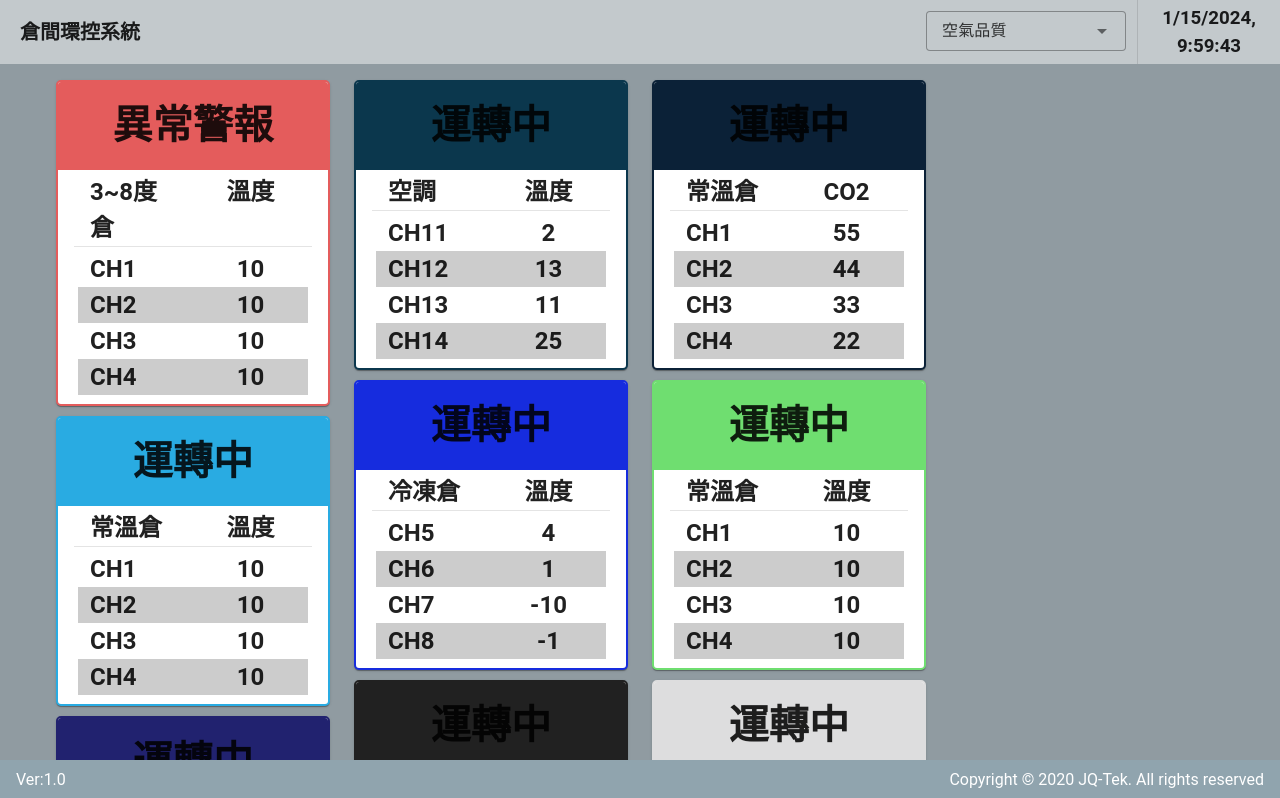
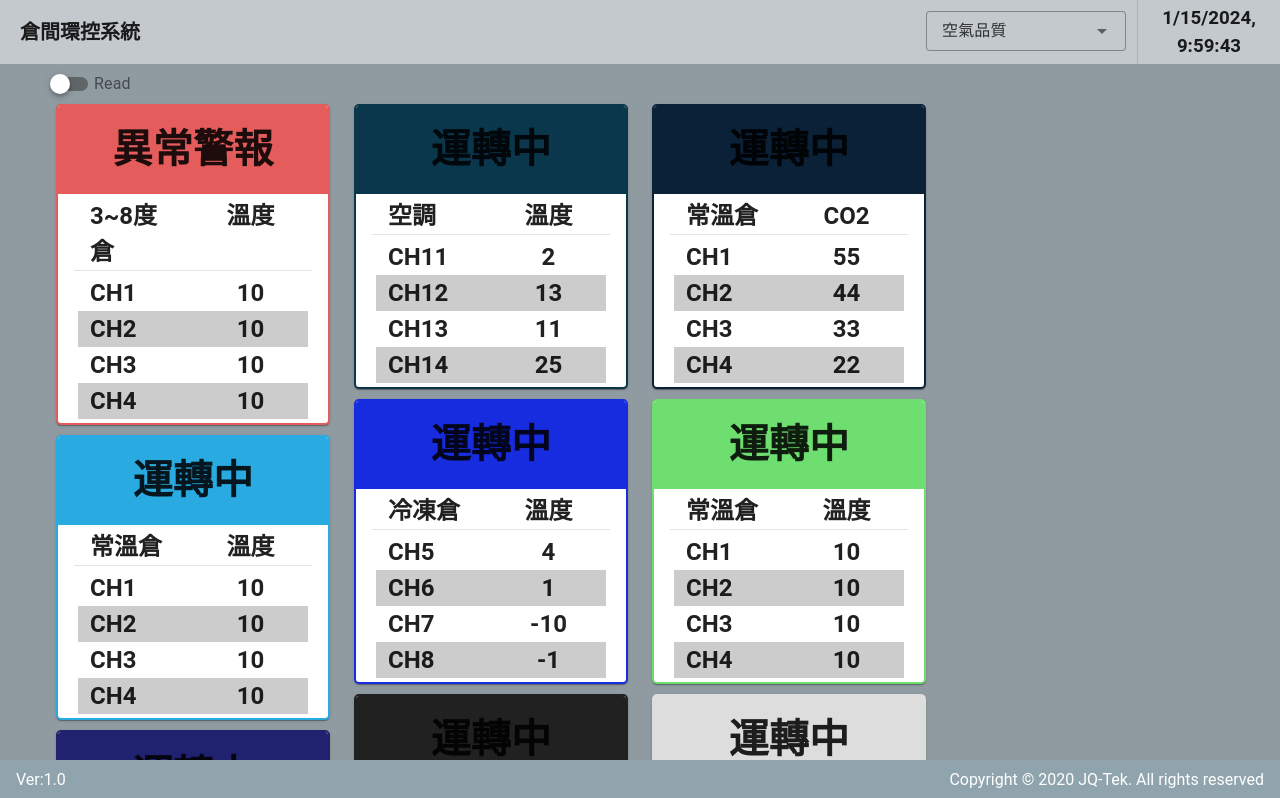
Before and after one commit to lin-lin9527/data_collection, a Vue app: page /dataLog in a window 1280 px wide. Shown: the top 798 px of the page. Built offline with nearby package versions, Linux system fonts and the light colour scheme; what vuex-map-fields would draw is missing.

Commit message:
update drag animation

```diff
--- a/src/components/dataLogCard.vue
+++ b/src/components/dataLogCard.vue
@@ -4,6 +4,7 @@
     :style="[{
       'border-radius': '5px',
       'border-width': '2px',
+      'user-select': 'none',
       'border-color': info['color'],
     }]"
   >
@@ -59,7 +60,7 @@
             <h3 style="font-size: 24px; text-align: center">{{ info['info4'].value}}</h3>
           </v-col>
         </v-row>
-        <div style="height: 5px"></div>
+        <!-- <div style="height: 5px"></div> -->
       </v-container>
     </v-container>
   </v-card>
--- a/src/store/module/setup.js
+++ b/src/store/module/setup.js
@@ -10,6 +10,7 @@ const state = {
   // ================== Data Interval ==================
   machineInterval: null,
   // ================== Data Info ==================
+  editState: true,
   info: {
     1: {
       title: "常溫倉",
--- a/src/views/dataLog.vue
+++ b/src/views/dataLog.vue
@@ -1,22 +1,29 @@
 <template>
   <v-main>
-    <v-container>
+    <v-container class="pt-0">
+      <v-switch
+        v-model="editState"
+        hide-details
+        density="compact"
+        color="primary"
+        :label="editState ? 'Write' : 'Read'"
+      ></v-switch>
       <v-row>
         <v-col cols="12" lg="3">
           <div id="drag_position" class="delay1">
-            <div :id="'drag' + item[1].id" style="position: relative">
-              <DataLogCard :info="item[1]" id="item1" />
+            <div :id="'drag1'" style="position: relative">
+              <DataLogCard :info="item[1]" id="item1"/>
             </div>
           </div>
           <div style="height: 10px"></div>
           <div id="drag_position" class="delay1">
-            <div :id="'drag' + item[2].id" style="position: relative">
+            <div :id="'drag2'" style="position: relative">
               <DataLogCard :info="item[2]" id="item2" />
             </div>
           </div>
           <div style="height: 10px"></div>
           <div id="drag_position" class="delay1">
-            <div :id="'drag' + item[3].id" style="position: relative">
+            <div :id="'drag3'" style="position: relative">
               <DataLogCard :info="item[3]" id="item3" />
             </div>
           </div>
@@ -24,19 +31,19 @@
         </v-col>
         <v-col cols="12" lg="3">
           <div id="drag_position" class="delay2">
-            <div :id="'drag' + item[4].id" style="position: relative">
+            <div :id="'drag4'" style="position: relative">
               <DataLogCard :info="item[4]" id="item4" />
             </div>
           </div>
           <div style="height: 10px"></div>
           <div id="drag_position" class="delay2">
-            <div :id="'drag' + item[5].id" style="position: relative">
+            <div :id="'drag5'" style="position: relative">
               <DataLogCard :info="item[5]" id="item5" />
             </div>
           </div>
           <div style="height: 10px"></div>
           <div id="drag_position" class="delay2">
-            <div :id="'drag' + item[6].id" style="position: relative">
+            <div :id="'drag6'" style="position: relative">
               <DataLogCard :info="item[6]" id="item6" />
             </div>
           </div>
@@ -44,19 +51,19 @@
         </v-col>
         <v-col cols="12" lg="3">
           <div id="drag_position" class="delay3">
-            <div :id="'drag' + item[7].id" style="position: relative">
+            <div :id="'drag7'" style="position: relative">
               <DataLogCard :info="item[7]" id="item7" />
             </div>
           </div>
           <div style="height: 10px"></div>
           <div id="drag_position" class="delay3">
-            <div :id="'drag' + item[8].id" style="position: relative">
+            <div :id="'drag8'" style="position: relative">
               <DataLogCard :info="item[8]" id="item8" />
             </div>
           </div>
           <div style="height: 10px"></div>
           <div id="drag_position" class="delay3">
-            <div :id="'drag' + item[9].id" style="position: relative">
+            <div :id="'drag9'" style="position: relative">
               <DataLogCard :info="item[9]" id="item9" />
             </div>
           </div>
@@ -71,6 +78,13 @@
 import DataLogCard from "@/components/dataLogCard.vue";
 import dataLog from "./json/dataLog.json";
 
+// Vuex
+import { createHelpers } from "vuex-map-fields";
+const { mapFields } = createHelpers({
+  getterType: "getData",
+  mutationType: "updateData",
+});
+
 export default {
   components: {
     DataLogCard,
@@ -81,6 +95,21 @@ export default {
       elementCount: 9,
     };
   },
+  computed: {
+    ...mapFields(["editState"]),
+  },
+  watch: {
+    editState(isOpen) {
+      console.log("!!!!!!!!!!!!!!!!",isOpen)
+      if (isOpen) {
+        for (let i = 1; i <= this.elementCount; i++)
+          this.dragElement(`item${String(i)}`);
+      } else {
+        for (let i = 1; i <= this.elementCount; i++)
+          this.closeDeagElement(`item${String(i)}`);
+      }
+    },
+  },
   created() {
     this.item = dataLog["item"];
   },
@@ -89,13 +118,18 @@ export default {
       this.dragElement(`item${String(i)}`);
   },
   methods: {
+    closeDeagElement(idName) {
+      var elmnt = document.getElementById(idName);
+      elmnt.onmousedown = null;
+      elmnt.onmouseenter = null;
+      elmnt.onmouseleave = null;
+      elmnt.onmouseup = null;
+      elmnt.onmousemove = null;
+    },
     dragElement(idName) {
       var that = this;
       var elmnt = document.getElementById(idName);
-      var pos1 = 0,
-        pos2 = 0,
-        pos3 = 0,
-        pos4 = 0;
+      var pos1 = 0, pos2 = 0, pos3 = 0, pos4 = 0;
       elmnt.onmousedown = dragMouseDown;
       elmnt.onmouseenter = hoverNMouseEnter;
       elmnt.onmouseleave = hoverNMouseLeave;
@@ -105,8 +139,8 @@ export default {
         e.preventDefault();
         pos3 = e.clientX;
         pos4 = e.clientY;
+        document.onmousemove = dragElement;
         document.onmouseup = closeDragElement;
-        document.onmousemove = dragElement;
       }
       function hoverNMouseEnter(e) {
         e.target.style["scale"] = 1.03;
@@ -126,43 +160,46 @@ export default {
 
         for (let i = 1; i <= that.elementCount; i++) {
           var queryInfo = document.getElementById(`drag${String(i)}`);
-          queryInfo.style["z-index"] = `drag${String(i)}` == "drag" + idName.split("item")[1] ? 0 : 100;
+          queryInfo.style["z-index"] = `drag${String(i)}` == `drag${idName.split("item")[1]}` ? 0 : 100;
         }
       }
 
       function closeDragElement(e) {
         document.onmouseup = null;
         document.onmousemove = null;
-        var dataPosition = e.target.offsetParent.parentNode.parentNode; // Target Node
-        console.log("", dataPosition);
-        if (dataPosition.id == "drag_position") {
+        var dragID = "drag" + idName.split("item")[1];
+        var sourceNode = document.getElementById(dragID).parentNode; // Source Node
+        var targetNode = e.target.offsetParent.parentNode.parentNode; // Target Node
+        if (targetNode.id == "drag_position") {
           e.preventDefault();
-          // let sourceID = JSON.parse(JSON.stringify(that.item[idName.split("item")[1]]));
-          // let targetID = JSON.parse(JSON.stringify(that.item[dataPosition.children[0].id.split("drag")[1]]));
+          var childrenNodeData = document.getElementById(dragID).children[0];
+          childrenNodeData.style.top = null;
+          childrenNodeData.style.left = null;
 
-          var data = "drag" + idName.split("item")[1];
-          var originParentNode = document.getElementById(data).parentNode; // Source Node
+          let positionID = targetNode.children[0].id.split("drag")[1]
+          let sourceID = JSON.parse(JSON.stringify(that.item[idName.split("item")[1]]));
+          let targetID = JSON.parse(JSON.stringify(that.item[positionID]));
+          that.item[positionID] = sourceID;
+          that.item[idName.split("item")[1]] = targetID;
+
+          // sourceNode.appendChild(targetNode.children[0]);
+          // targetNode.appendChild(document.getElementById(dragID));
+
           console.log(
-            "Source: ",
-            data,
-            "; Target: ",
-            dataPosition.children[0].id
+            " Source Drag ID: ",dragID,
+            " Target Drag ID: ",targetNode.children[0].id
           );
           console.log(
-            "Source: ",
-            document.getElementById(data),
-            "; Target: ",
-            dataPosition.children[0]
-          );
-          var childrenNodeData = document.getElementById(data).children[0];
-          childrenNodeData.style.top = null;
-          childrenNodeData.style.left = null;
-          originParentNode.appendChild(dataPosition.children[0]); // Target Node Child => Source Node
-          dataPosition.appendChild(document.getElementById(data)); // Source Node Child => Target Node
-
-          // that.item[dataPosition.children[0].id.split("drag")[1]] = sourceID;
-          // that.item[idName.split("item")[1]] = targetID;
-          // console.log(sourceID, targetID,that.item);
+            " Source Node: ",sourceNode,
+            " Target Node: ",targetNode
+          )
+          let posTop = targetNode.offsetTop - sourceNode.offsetTop;
+          let posLeft = targetNode.offsetLeft - sourceNode.offsetLeft;
+          const moveXAnimation = {
+            transform: [`translate(${posLeft}px, ${posTop}px)`, 'translate(0px, 0px)'],
+            zIndex: [1000, 0]
+          };
+          sourceNode.children[0].animate(moveXAnimation, {duration: 300});
         }
         for (let i = 1; i <= that.elementCount; i++) {
           var queryInfo = document.getElementById(`drag${String(i)}`);
--- a/src/views/json/dataLog.json
+++ b/src/views/json/dataLog.json
@@ -1,7 +1,6 @@
 {
   "item": {
     "1": {
-      "id": 1,
       "title": "異常警報",
       "subtitle1": "3~8度倉",
       "subtitle2": "溫度",
@@ -24,7 +23,6 @@
       }
     },
     "2": {
-      "id": 2,
       "title": "運轉中",
       "subtitle1": "常溫倉",
       "subtitle2": "溫度",
@@ -47,7 +45,6 @@
       }
     },
     "3": {
-      "id": 3,
       "title": "運轉中",
       "subtitle1": "常溫倉",
       "subtitle2": "濕度",
@@ -70,7 +67,6 @@
       }
     },
     "4": {
-      "id": 4,
       "title": "運轉中",
       "subtitle1": "空調",
       "subtitle2": "溫度",
@@ -93,7 +89,6 @@
       }
     },
     "5": {
-      "id": 5,
       "title": "運轉中",
       "subtitle1": "冷凍倉",
       "subtitle2": "溫度",
@@ -116,7 +111,6 @@
       }
     },
     "6": {
-      "id": 6,
       "title": "運轉中",
       "subtitle1": "常溫倉",
       "subtitle2": "溫度",
@@ -139,7 +133,6 @@
       }
     },
     "7": {
-      "id": 7,
       "title": "運轉中",
       "subtitle1": "常溫倉",
       "subtitle2": "CO2",
@@ -162,7 +155,6 @@
       }
     },
     "8": {
-      "id": 8,
       "title": "運轉中",
       "subtitle1": "常溫倉",
       "subtitle2": "溫度",
@@ -185,7 +177,6 @@
       }
     },
     "9": {
-      "id": 9,
       "title": "運轉中",
       "subtitle1": "3~8度倉",
       "subtitle2": "濕度",
```
